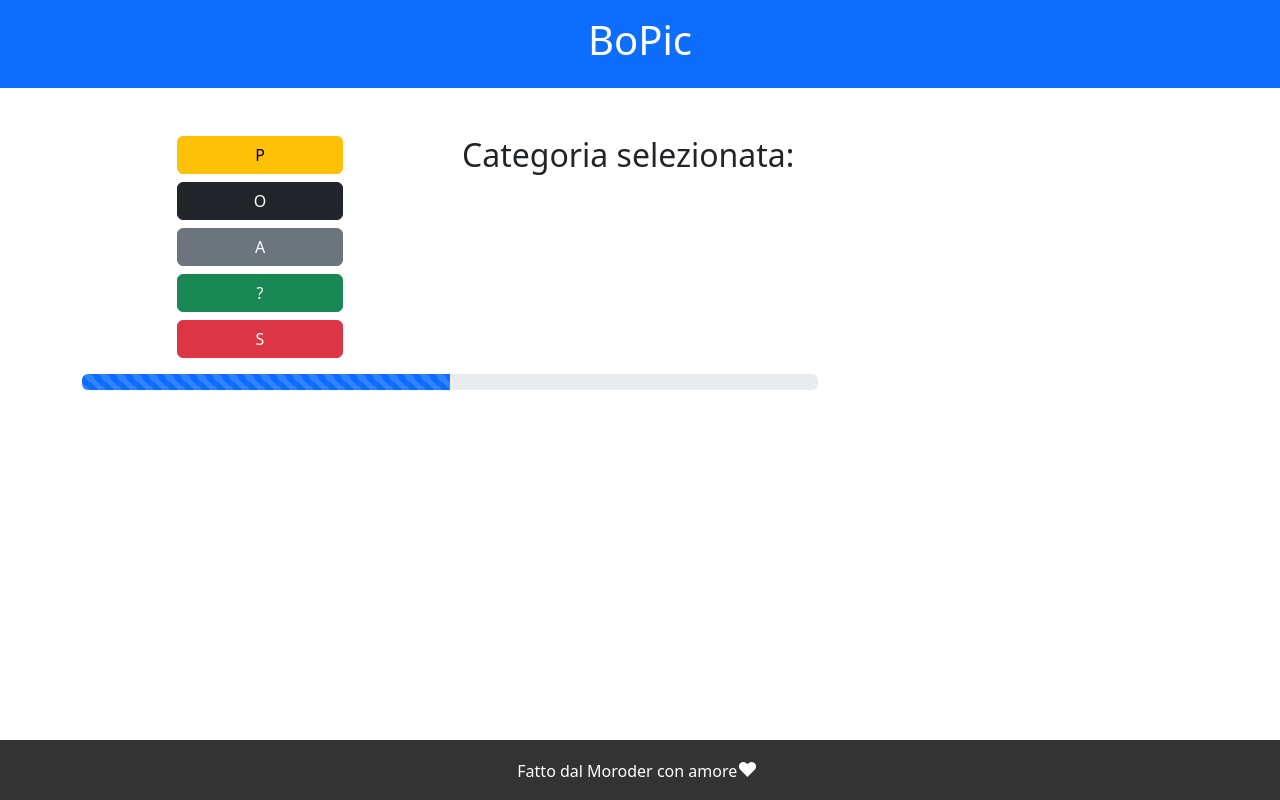
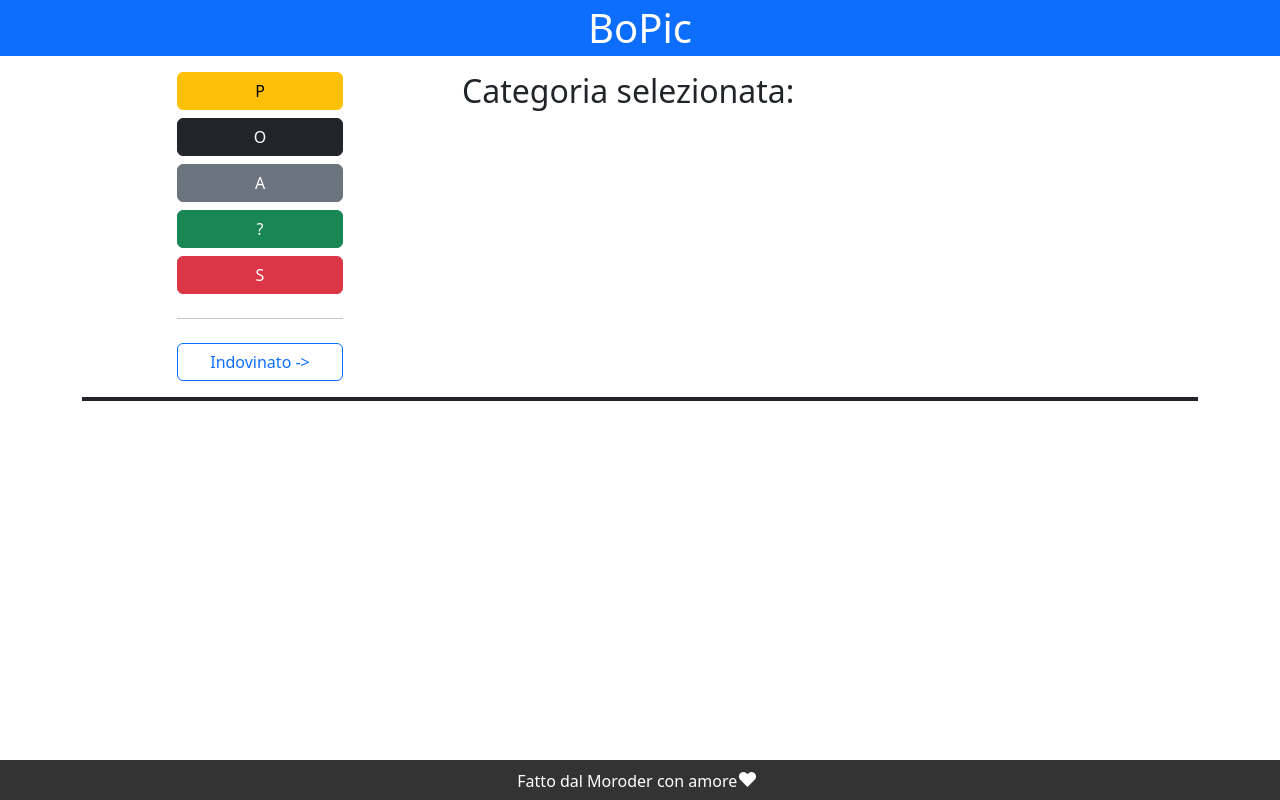
Before and after one commit to GiorgioMor/BoPicG, an Angular app: page / in a window 1280 px wide. Built offline with nearby package versions, Linux system fonts and the light colour scheme.

Commit message:
add progress bar and button for dice, small fix too

```diff
--- a/src/app/app.component.html
+++ b/src/app/app.component.html
@@ -1,8 +1,8 @@
-<div class="p-3 bg-primary text-white text-center">
-  <h1>BoPic</h1>
+<div class="p-1 bg-primary text-white text-center">
+  <h1 class="m-0">BoPic</h1>
 </div>
 
-<div class="container mt-5 ml-2 mr-2">
+<div class="container mt-3 ml-2 mr-2">
   <div class="row">
     <div class=" col-sm-2 d-grid gap-2 mx-auto pb-3">
       <button *ngFor="let cat of categories" type="button" class="btn"
@@ -13,6 +13,8 @@
         [class.btn-danger]="cat[1] == 'red'"
         (click)="setCat(cat[2]); drawCard(cat[0])">{{ cat[0] }}
       </button>
+      <hr>
+      <button type="button" class="btn btn-outline-primary" (click)="rollDice()">Indovinato -> {{ this.dice }}</button>
     </div>
     <div class="col-sm-8">
       <h2>Categoria selezionata: {{ this.catShow }}</h2>
@@ -20,14 +22,18 @@
       <p class="fs-2" *ngIf="this.cat == 'O'"> Sfida: {{ this.card?.o?.value == 0 ? 'No' : 'Si' }} <br> Parola: {{ this.card?.o?.word }} </p>
       <p class="fs-2" *ngIf="this.cat == 'A'"> Sfida: {{ this.card?.a?.value == 0 ? 'No' : 'Si' }} <br> Parola: {{ this.card?.a?.word }} </p>
       <p class="fs-2" *ngIf="this.cat == '?'"> Sfida: {{ this.card?.u?.value == 0 ? 'No' : 'Si' }} <br> Parola: {{ this.card?.u?.word }} </p>
-      <p class="fs-2" *ngIf="this.cat == 'S'"> Sfida: {{ this.card?.s?.value == 0 ? 'No' : 'Si' }} <br> Parola: {{ this.card?.s?.word }} </p>
+      <p class="fs-2" *ngIf="this.cat == 'S'"> Sfida: Si <br> Parola: {{ this.card?.s?.word }} </p>
     </div>
   </div>
   <div class="row">
-    <div class="col-sm-8">
-      <div class="progress px-0">
-        <div class="progress-bar progress-bar-striped progress-bar-animated" role="progressbar" aria-valuenow="75" aria-valuemin="0" aria-valuemax="100" style="width: 50%"></div>
-      </div>
+    <div class="col-sm-12">
+      <mat-progress-bar
+          class="example-margin"
+          [color]="color"
+          [mode]="mode"
+          [value]="value"
+          [bufferValue]="bufferValue">
+      </mat-progress-bar>
     </div>
   </div>
 </div>
--- a/src/app/app.component.scss
+++ b/src/app/app.component.scss
@@ -2,7 +2,7 @@
   background-color: #333;
   color: #fff;
   text-align: center;
-  padding: 15px;
+  padding: 5px;
   position: fixed;
   bottom: 0;
   width: 100%;
--- a/src/app/app.component.ts
+++ b/src/app/app.component.ts
@@ -1,8 +1,8 @@
 import { Component, OnInit } from '@angular/core';
 import { ThemePalette } from '@angular/material/core';
 import { ProgressBarMode } from '@angular/material/progress-bar';
-import { interval } from 'rxjs';
-import { A, O, P, S, U, Card } from 'src/dto/carddto';
+import { interval, map, takeWhile, timer } from 'rxjs';
+import { A, O, P, S, U, Card, Category } from 'src/dto/carddto';
 
 @Component({
   selector: 'app-root',
@@ -13,10 +13,13 @@ import { A, O, P, S, U, Card } from 'src/dto/carddto';
 export class AppComponent implements OnInit {
 
   curSec: number = 0;
-  color: ThemePalette = 'primary';
+  color: ThemePalette = 'accent';
   mode: ProgressBarMode = 'determinate';
   value = 100;
   bufferValue = 100;
+  dice: number | undefined;
+
+  timer: number = 70;
 
   categories: string[][] = [['P', 'yellow', 'Persone/Luoghi/Animali'], ['O', 'navy', 'Oggetti'], ['A', 'grey', 'Azioni'], ['?', 'green', 'Difficoltà'], ['S', 'red', 'Sfida']];
 
@@ -105,21 +108,44 @@ export class AppComponent implements OnInit {
     this.cat = cat;
     this.card = this.cardList.get(rndInt);
 
-    this.startTimer(70);
+    switch(cat) {
+      case 'P':
+        if(this.card?.p?.value)
+          this.startTimer();
+        break;
+      case 'O':
+        if(this.card?.o?.value)
+          this.startTimer();
+        break;
+      case 'A':
+        if(this.card?.a?.value)
+          this.startTimer();
+        break;
+      case '?':
+        if(this.card?.u?.value)
+          this.startTimer();
+        break;
+    }
   }
 
-  startTimer(seconds: number) {
-    const time = seconds;
+  startTimer() {
+    this.value = 100;
+
+    const time = this.timer;
     const timer$ = interval(1000);
 
     const sub = timer$.subscribe((sec) => {
-      this.bufferValue = 100 - sec * 100 / seconds;
+      this.value = 100 - sec * 100 / time;
       this.curSec = sec;
 
-      if (this.curSec === seconds) {
+      if (this.curSec === time) {
         sub.unsubscribe();
       }
     });
+  }
+
+  rollDice() {
+    this.dice = this.randomIntFromInterval(1, 6);
   }
 
   setCat(cat: string) {
--- a/src/app/app.module.ts
+++ b/src/app/app.module.ts
@@ -1,6 +1,6 @@
 import { NgModule } from '@angular/core';
 import { BrowserModule } from '@angular/platform-browser';
-
+import { MatProgressBarModule } from '@angular/material/progress-bar';
 import { AppRoutingModule } from './app-routing.module';
 import { AppComponent } from './app.component';
 
@@ -10,7 +10,8 @@ import { AppComponent } from './app.component';
   ],
   imports: [
     BrowserModule,
-    AppRoutingModule
+    AppRoutingModule,
+    MatProgressBarModule
   ],
   providers: [],
   bootstrap: [AppComponent]
```
